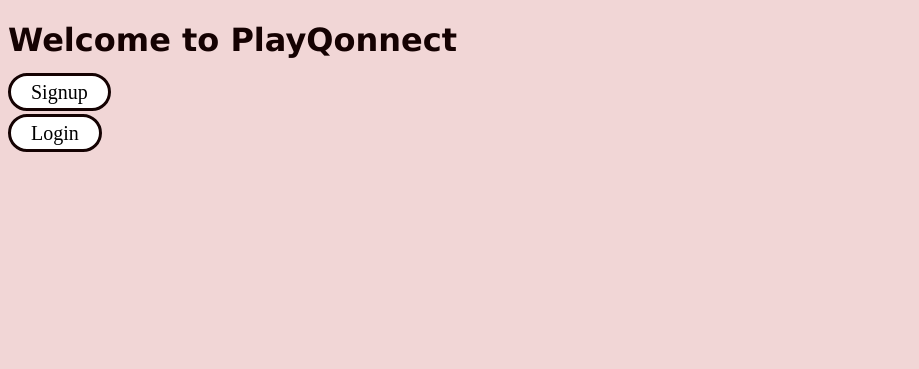
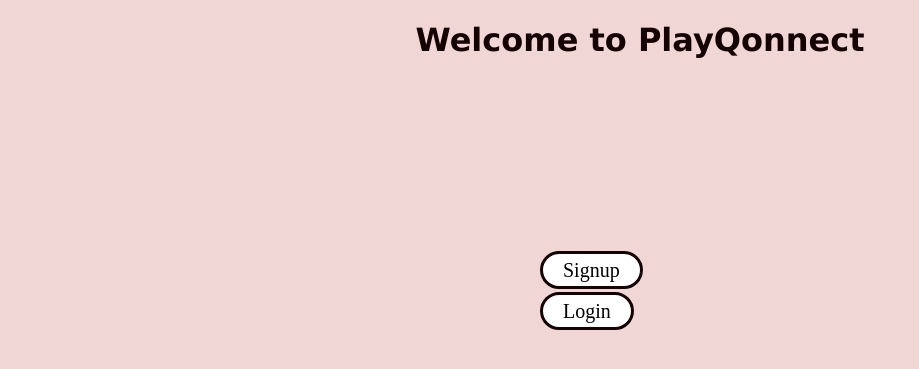
Before and after one commit to Thameem-20/DBMS-project, a Flask app: page / in a window 1280 px wide. Shown: the top 369 px of the page, without its empty margins (0-919 px from the left). Run offline with Flask 3, Linux system fonts and the light colour scheme.

Commit message:
updated css

```diff
--- a/templates/index.html
+++ b/templates/index.html
@@ -2,9 +2,11 @@
 {% block title %} Home {% endblock title %}
 {% block body %}
         <h1>Welcome to PlayQonnect</h1>
+        <div class="cont1">
         <a class="loginbtn"  href="{{url_for('register')}}">Signup</a>
         <br>
         <br>
         <a class="loginbtn" href="{{url_for('login')}}">Login</a>
+        </div>
 
     {% endblock body %}
--- a/templates/layout.html
+++ b/templates/layout.html
@@ -10,6 +10,7 @@
         h1{
             font-family: 'Lucida Sans', 'Lucida Sans Regular', 'Lucida Grande', 'Lucida Sans Unicode', Geneva, Verdana, sans-serif;
             color: rgb(21, 2, 2);
+            text-align: center;
         }
         .loginbtn{
             border: 3px solid  rgb(21, 2, 2);
@@ -27,6 +28,11 @@
         .submit{
             border: 2px solid black;
         }
+        .cont1{
+            width: 200px;
+            margin: auto;
+            margin-top: 200px;
+        }
     </style>
     <title>{% block title %}  {% endblock title %}</title>
 </head>
```
